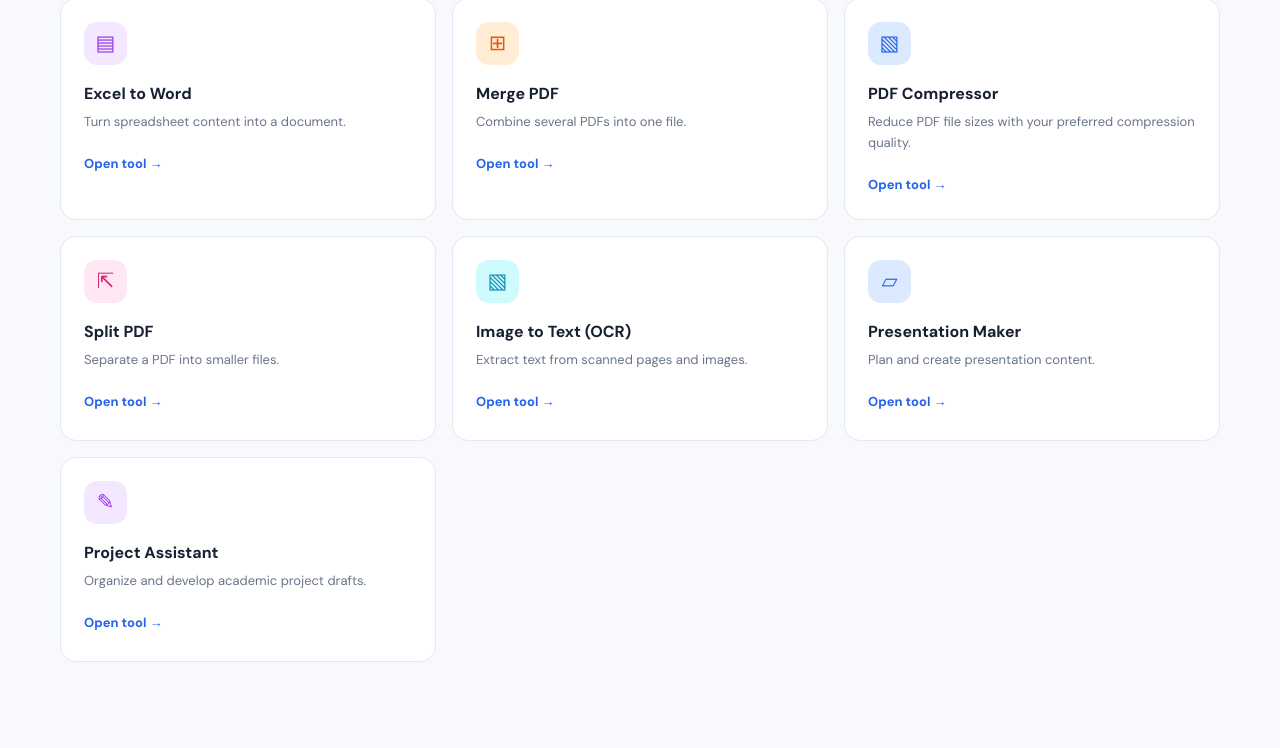
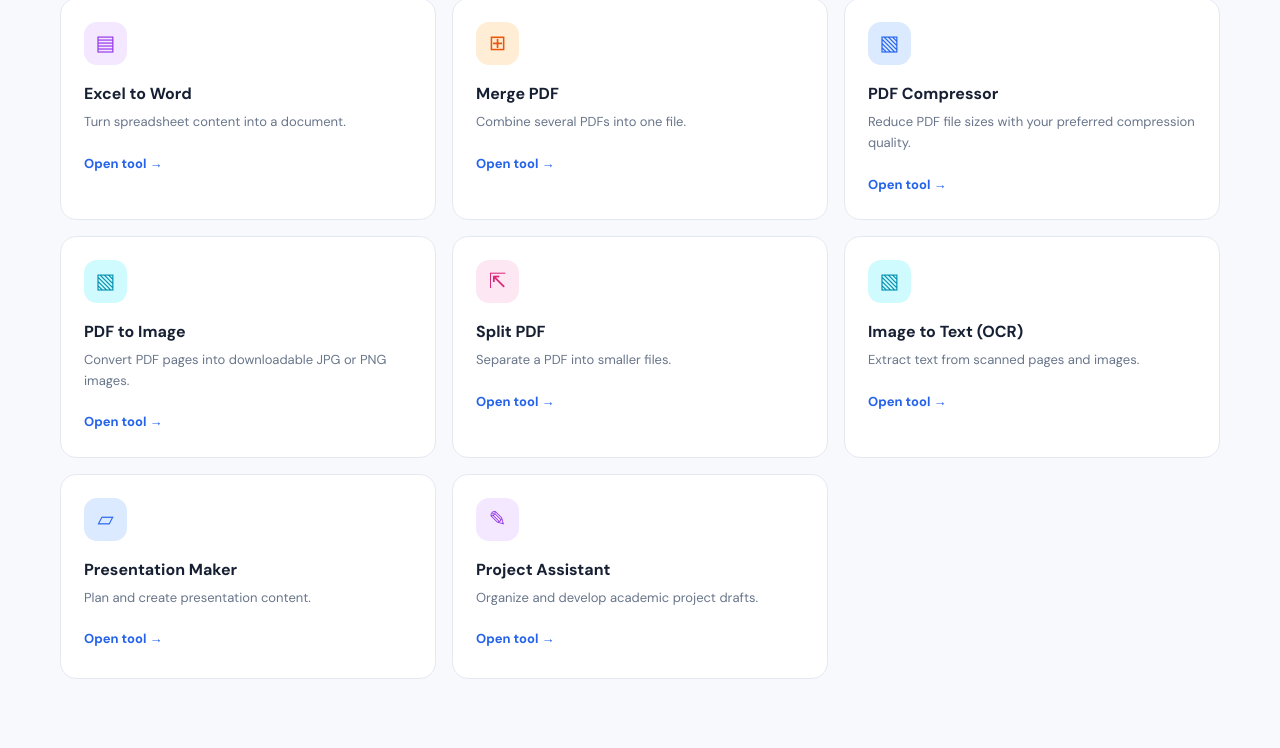
Before and after one commit to bossbeloved1/jscan, a plain HTML site: page JScan-starter/JScan/tools.html in a window 1280 px wide. Shown: the part 805-1553 px from the top of the page. Drawn offline with nearby package versions, Linux system fonts and the light colour scheme.

Commit message:
Add PDF to Image conversion tool
Added a new tool for converting PDF pages to images.

```diff
--- a/JScan-starter/JScan/tools.html
+++ b/JScan-starter/JScan/tools.html
@@ -191,6 +191,18 @@
 
         </a>
 
+        <!-- PDF TO IMAGE -->
+        <a class="tool-card"
+           href="pdf-to-image.html"
+           data-name="pdf to image pdf to jpg pdf to jpeg pdf to png convert pdf images">
+
+            <span class="tool-icon tint-cyan">▧</span>
+            <h3>PDF to Image</h3>
+            <p>Convert PDF pages into downloadable JPG or PNG images.</p>
+            <span class="card-link">Open tool →</span>
+
+        </a>
+
         <!-- SPLIT PDF -->
         <a class="tool-card"
            href="split-pdf.html"
```
